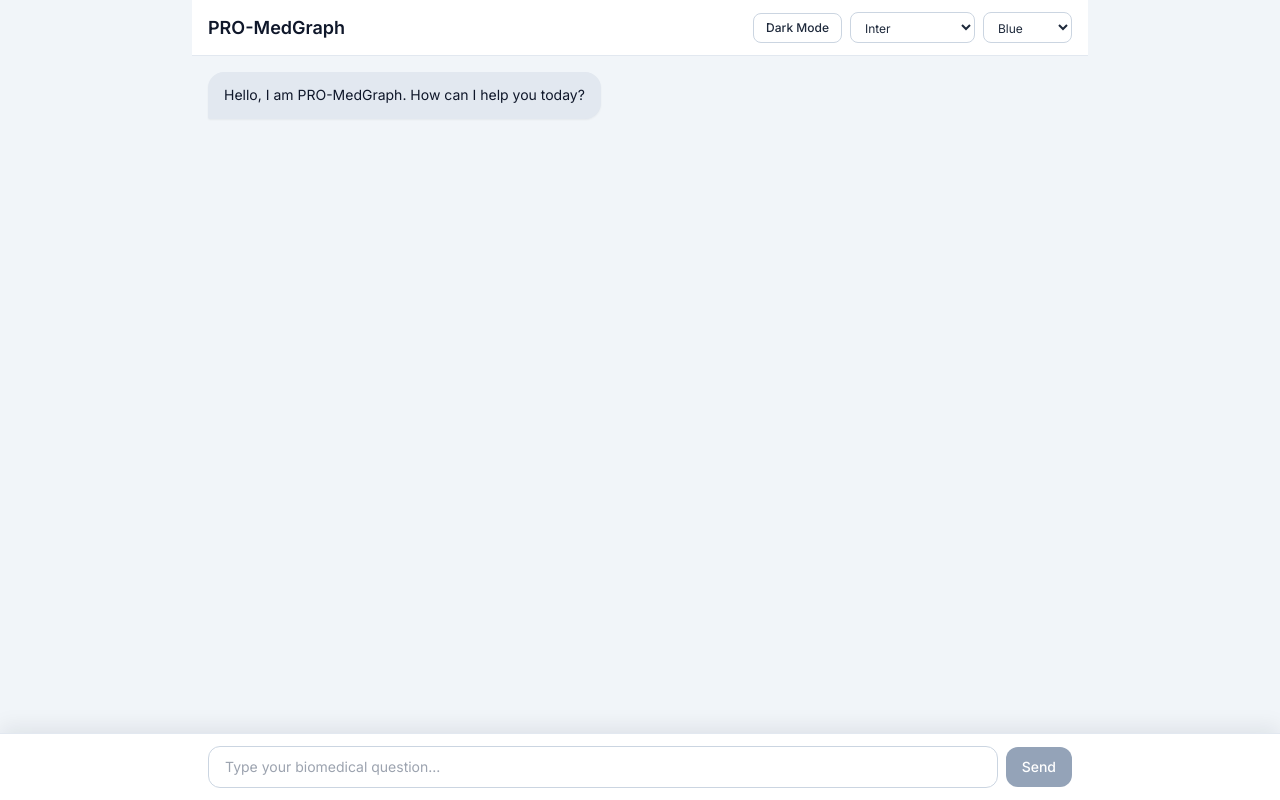
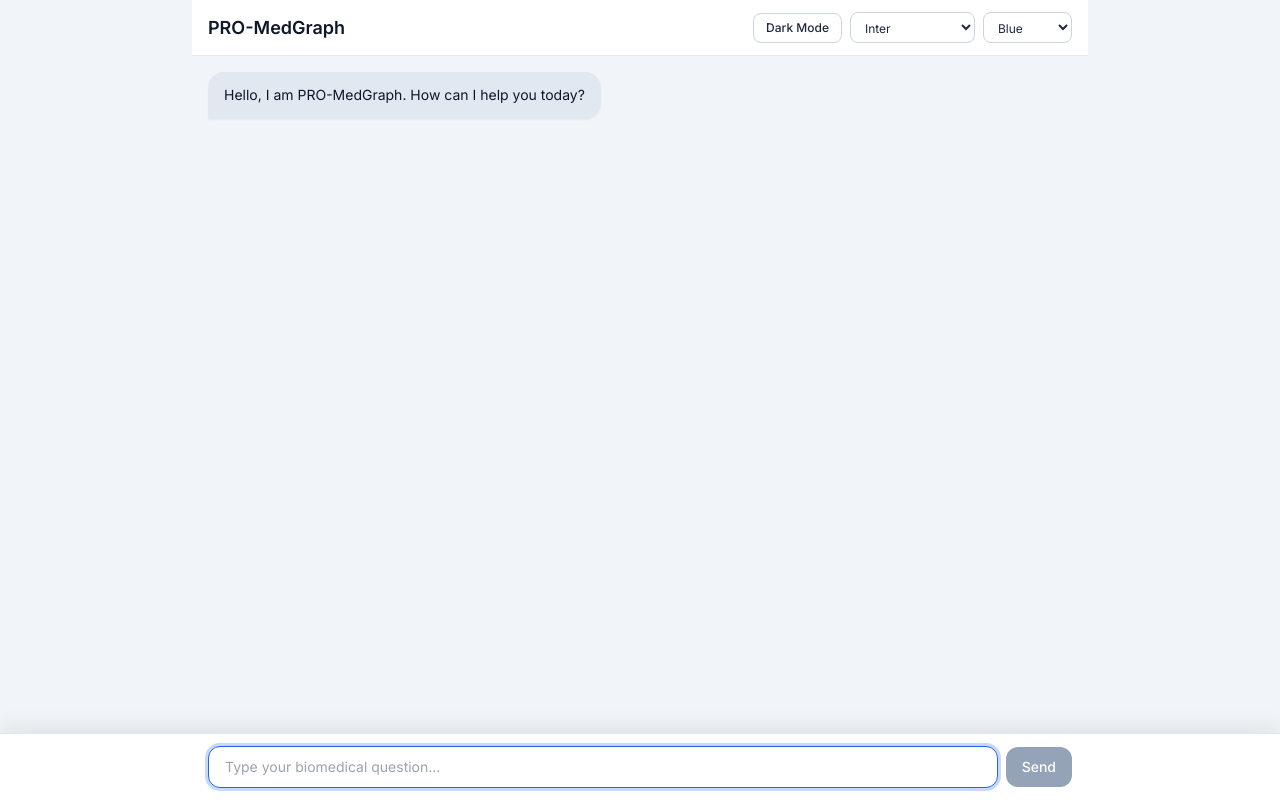
Before and after one commit to mfa1zan/Tibbe-AG, a React (Vite) app: page / in a window 1280 px wide. Built offline with nearby package versions, Linux system fonts and the light colour scheme.

Commit message:
feat: enhance input handling by clearing field after message send and auto-focusing input on enable

```diff
--- a/src/App.jsx
+++ b/src/App.jsx
@@ -38,6 +38,9 @@ function AppShell() {
       setError('');
       setIsLoading(true);
 
+      // Clear input immediately so the field is empty and ready for next message
+      setInputValue('');
+
       const optimisticMessage = createMessage('user', messageText.trim());
       setMessages((current) => [...current, optimisticMessage]);
 
@@ -58,7 +61,6 @@ function AppShell() {
             safety
           })
         ]);
-        setInputValue('');
       } catch (error) {
         setMessages((current) => current.filter((item) => item.id !== optimisticMessage.id));
         setError(error instanceof Error ? error.message : 'Failed to send message. Please try again.');
--- a/src/components/ChatInput.jsx
+++ b/src/components/ChatInput.jsx
@@ -1,6 +1,16 @@
+import { useRef, useEffect } from 'react';
 import './ChatInput.css';
 
 function ChatInput({ value, onChange, onSend, disabled, error }) {
+  const inputRef = useRef(null);
+
+  // Auto-focus the input field whenever it becomes enabled or value is cleared
+  useEffect(() => {
+    if (inputRef.current) {
+      inputRef.current.focus();
+    }
+  }, [disabled, value]);
+
   const handleSubmit = (event) => {
     event.preventDefault();
     onSend(value);
@@ -11,13 +21,13 @@ function ChatInput({ value, onChange, onSend, disabled, error }) {
       <div className="chat-input-container">
         <form onSubmit={handleSubmit} className="chat-input-form">
           <input
+            ref={inputRef}
             type="text"
             aria-label="Type your biomedical question"
             value={value}
             onChange={(event) => onChange(event.target.value)}
             placeholder="Type your biomedical question..."
             className="chat-input-field"
-            disabled={disabled}
           />
           <button
             type="submit"
```
Also changed, not shown: 1 other file (tests, documents, lock files or other folders).
